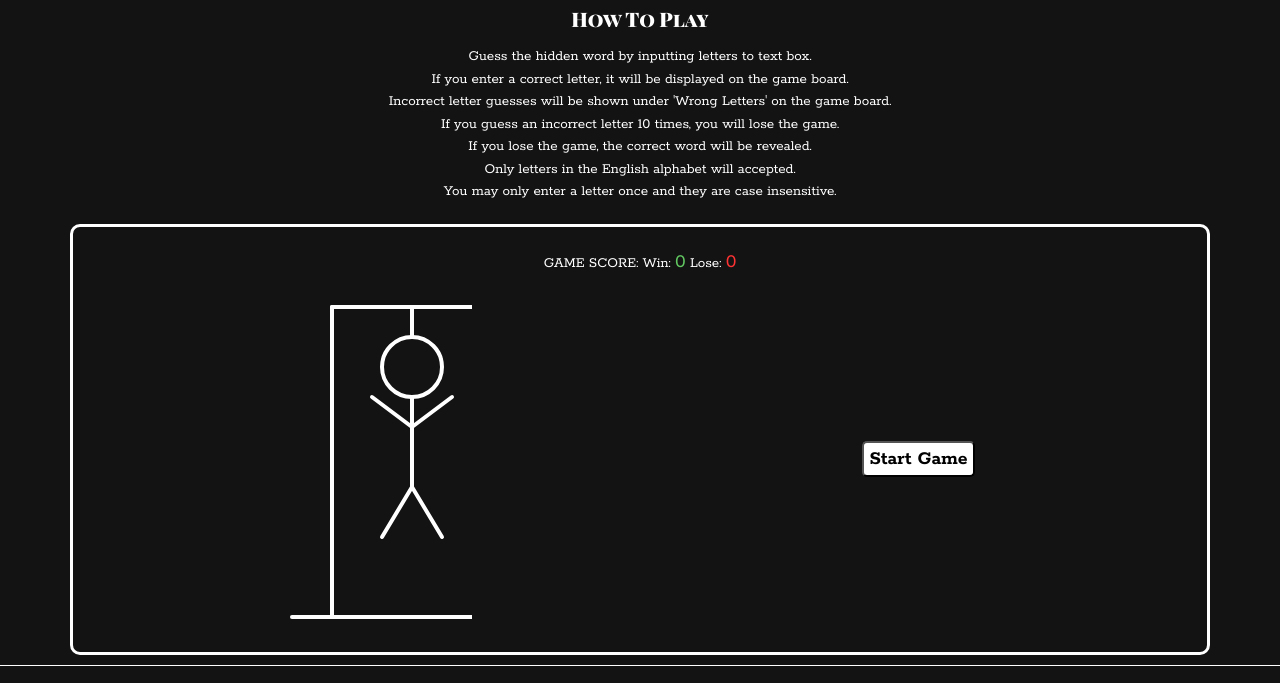
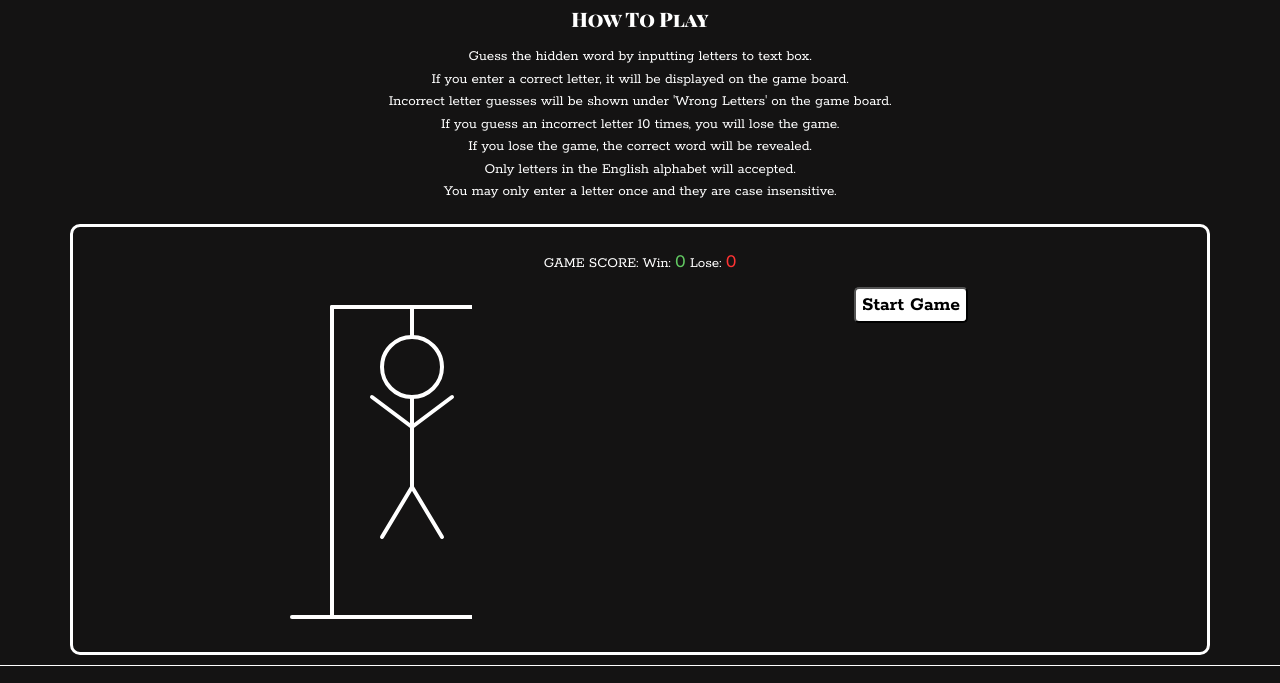
Before and after one commit to Daisy-McG/Hangman, a plain HTML site: page index.html in a window 1280 px wide. Shown: the part 150-833 px from the top of the page. Drawn offline with nearby package versions, Linux system fonts and the light colour scheme.

Commit message:
Revent last commit

```diff
--- a/index.html
+++ b/index.html
@@ -101,8 +101,8 @@
                 </div>
 
                 <div class="col-sm-12 col-md-6 text-center">
-                <div class="justify-content-center d-flex h-100">
-                    <button id="start-btn" class="row align-self-center" onclick="startGame()">Start Game</button>
+                <div class="text-center justify-content-center align-items-center">
+                    <button id="start-btn" onclick="startGame()">Start Game</button>
                 </div>
                 <!-- Word and text input for guesses -->
                 <div class="word" id="word">
```
